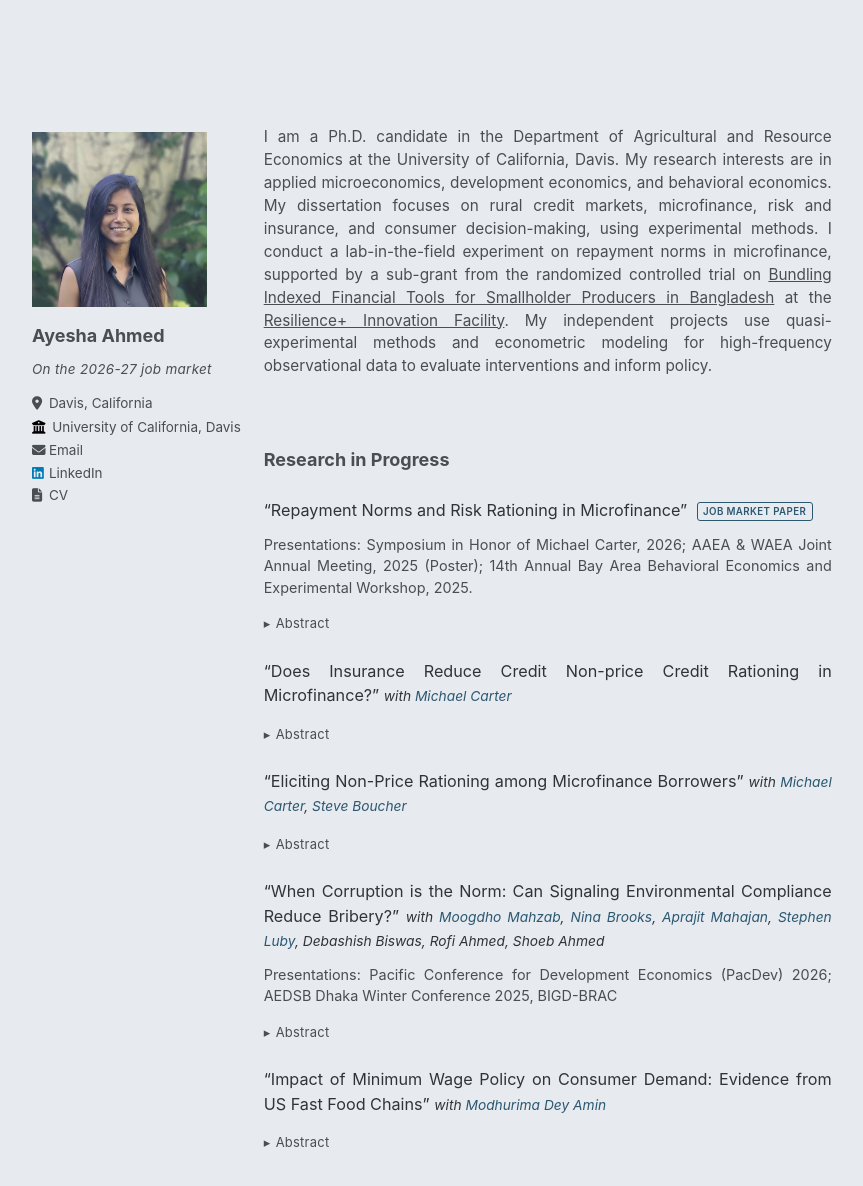
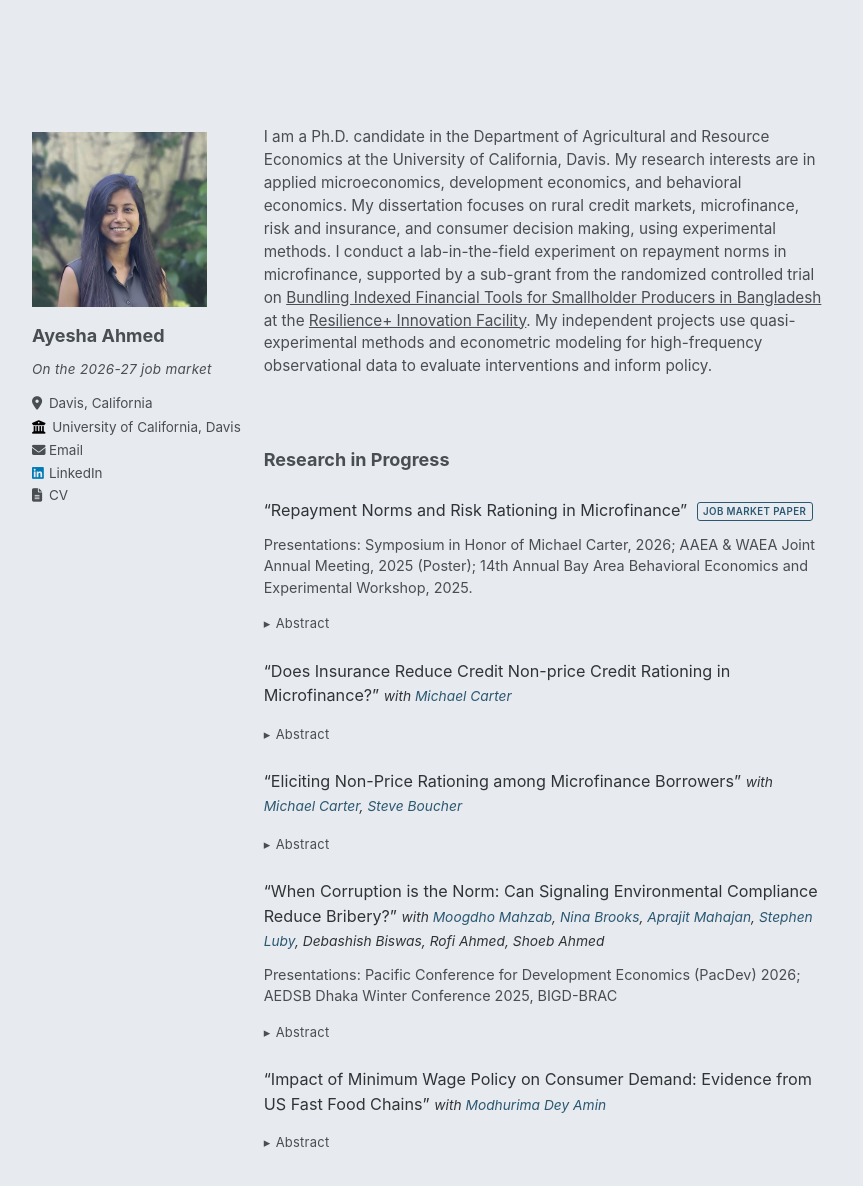
Before and after one commit to ahmed-ayesha/ahmed-ayesha.github.io, a Jekyll site: the page built from _pages/about.md, in a window 1280 px wide and 1356 px high. Shown: the top 1186 px of the window, without its empty margins (205-1068 px from the left). Built offline with Jekyll 4.4.1, drawn with Linux system fonts in a browser that asks for light colours.

Commit message:
Justify to left alignment

```diff
--- a/_pages/about.md
+++ b/_pages/about.md
@@ -7,7 +7,7 @@ redirect_from:
 ---
 
 I am a Ph.D. candidate in the Department of Agricultural and Resource Economics at the University of California, Davis. My research interests are in applied microeconomics, development economics, and behavioral economics.
-My dissertation focuses on rural credit markets, microfinance, risk and insurance, and consumer decision-making, using experimental methods. I conduct a lab-in-the-field experiment on repayment norms in microfinance, supported by a sub-grant from the randomized controlled trial on [Bundling Indexed Financial Tools for Smallholder Producers in Bangladesh](https://resilience.ucdavis.edu/bundling-indexed-financial-tools-bangladesh){: style="color: inherit; text-decoration: underline;"} at the [Resilience+ Innovation Facility](https://resilience.ucdavis.edu/){: style="color: inherit; text-decoration: underline;"}. My independent projects use quasi-experimental methods and econometric modeling for high-frequency observational data to evaluate interventions and inform policy.
+My dissertation focuses on rural credit markets, microfinance, risk and insurance, and consumer decision making, using experimental methods. I conduct a lab-in-the-field experiment on repayment norms in microfinance, supported by a sub-grant from the randomized controlled trial on [Bundling Indexed Financial Tools for Smallholder Producers in Bangladesh](https://resilience.ucdavis.edu/bundling-indexed-financial-tools-bangladesh){: style="color: inherit; text-decoration: underline;"} at the [Resilience+ Innovation Facility](https://resilience.ucdavis.edu/){: style="color: inherit; text-decoration: underline;"}. My independent projects use quasi-experimental methods and econometric modeling for high-frequency observational data to evaluate interventions and inform policy.
 {: .intro-bio}
 
 {% comment %}
--- a/_sass/_page.scss
+++ b/_sass/_page.scss
@@ -35,7 +35,7 @@
   // under the sidebar. Keeps the layout to just two states: wide and narrow.
   @include breakpoint($sidebar-switch) {
     @include span(8 of 12 last);
-    @include suffix(1.5 of 12);
+    @include suffix(1.6 of 12);
   }
 
   .page__inner-wrap {
@@ -152,7 +152,7 @@
   /* paragraph indents */
   p {
     margin: 0 0 0.7em;   // vertical gap between paragraphs (was $indent-var = 1.3em)
-    text-align: justify;
+    text-align: left;
 
     /* sibling indentation*/
     @if $paragraph-indent == true {
```
